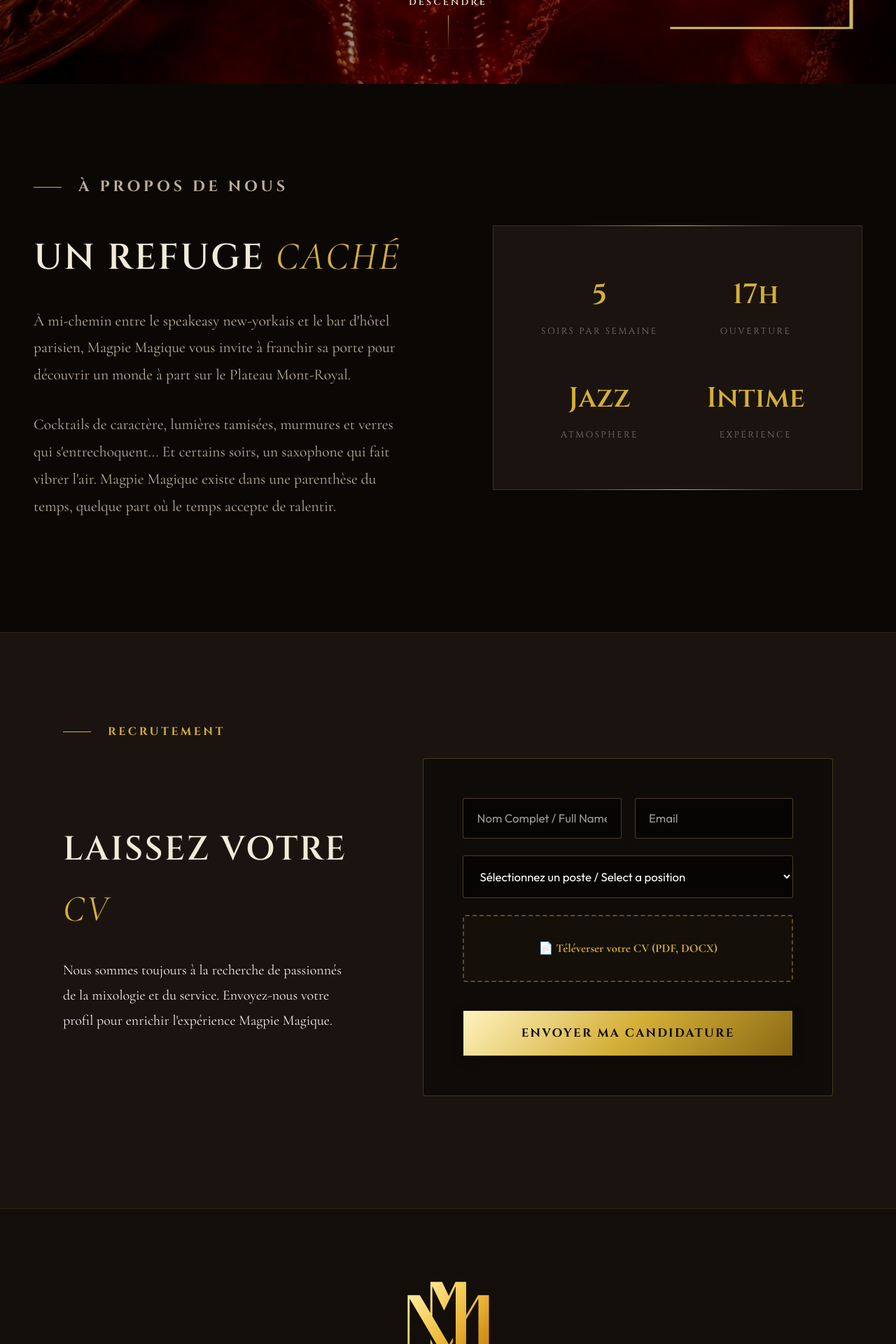
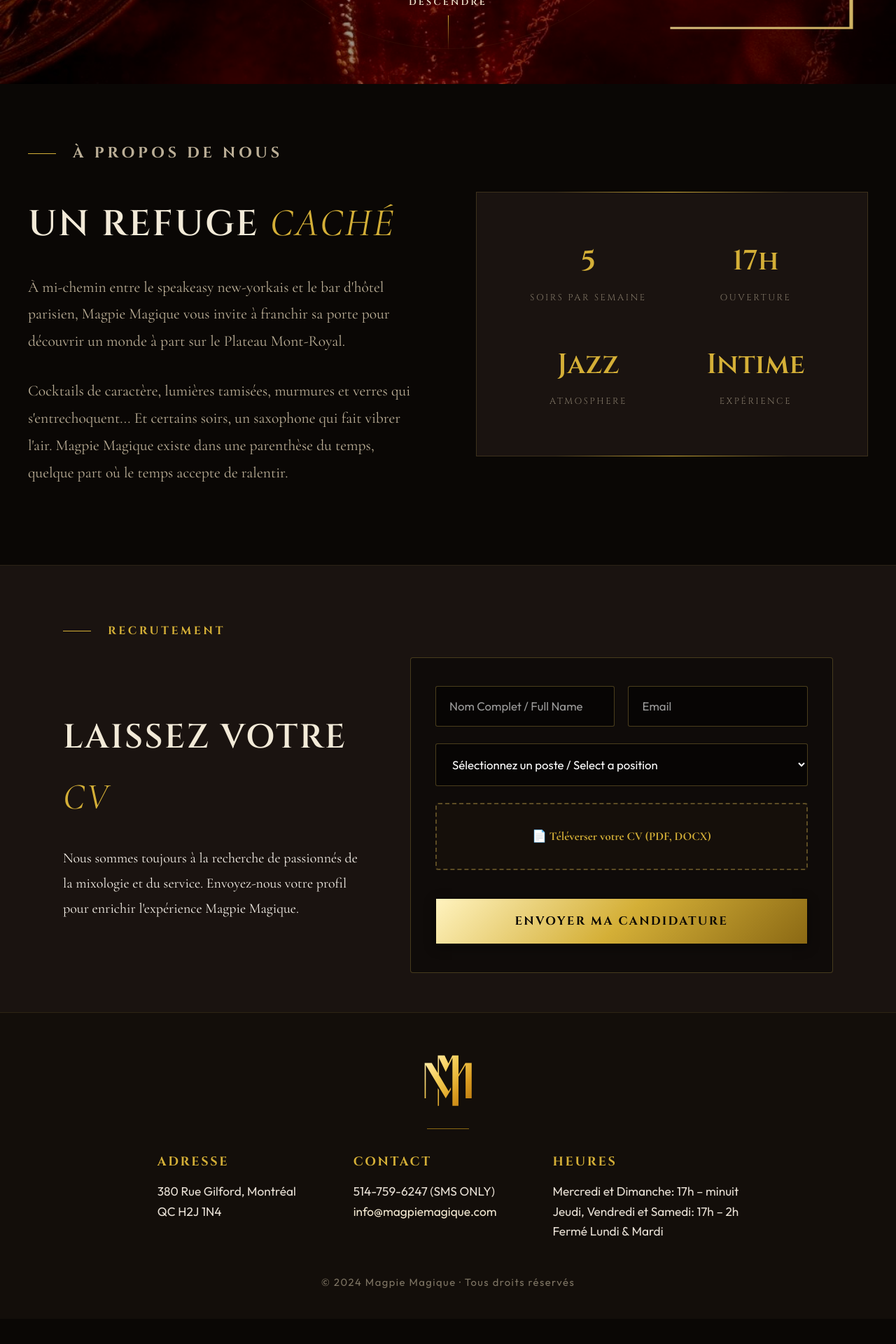
Before and after one commit to neyrissson/magpie-website, a Next.js app: page / in a window 1280 px wide. Shown: the part 680-2600 px from the top of the page at 70% size. After the commit the page ends 2564 px from the top, so only its background shows below. Built offline with nearby package versions, Linux system fonts and the light colour scheme; no server answers; the database is empty.

Commit message:
Tighten footer and section spacing, boost footer typography size and contrast

```diff
--- a/src/app/globals.css
+++ b/src/app/globals.css
@@ -368,7 +368,7 @@
 
 /* ── SECTIONS COMMON ── */
 section {
-    padding: 8rem 3rem;
+    padding: 5rem 2.5rem;
 }
 
 .section-label {
@@ -414,7 +414,7 @@
 .about-container {
     display: grid;
     grid-template-columns: 1fr 1fr;
-    gap: 8rem;
+    gap: 5rem;
     align-items: center;
     max-width: 1200px;
     margin: 0 auto;
@@ -769,68 +769,70 @@
 .footer {
     background: var(--black-mid);
     border-top: 1px solid rgba(201, 168, 76, 0.15);
-    padding: 6rem 3rem 3rem;
+    padding: 3.5rem 2rem 2.5rem;
     text-align: center;
 }
 
 .footer-logo-svg {
-    height: 140px;
+    height: 80px;
     width: auto;
-    margin-bottom: 2rem;
-}
-
-.footer-tagline {
-    font-style: italic;
-    font-size: 1.1rem;
-    color: rgba(232, 218, 187, 0.5);
-    margin-bottom: 3rem;
+    margin-bottom: 1.2rem;
 }
 
 .footer-divider {
-    width: 80px;
+    width: 60px;
     height: 1px;
     background: var(--gold-dim);
-    margin: 0 auto 3rem;
+    margin: 0 auto 2rem;
 }
 
 .footer-info {
     display: flex;
     justify-content: center;
-    gap: 6rem;
+    gap: 5rem;
     text-align: left;
-    max-width: 1000px;
-    margin: 0 auto 5rem;
+    max-width: 960px;
+    margin: 0 auto 2.8rem;
+}
+
+.info-block {
+    min-width: 200px;
 }
 
 .info-block h4 {
     font-family: var(--font-deco);
-    font-size: 0.75rem;
-    letter-spacing: 0.2em;
+    font-size: 1.12rem;
+    letter-spacing: 0.15em;
     color: var(--gold);
     text-transform: uppercase;
-    margin-bottom: 1rem;
+    margin-bottom: 0.8rem;
+    font-weight: 700;
 }
 
 .info-block p {
-    font-size: 1rem;
-    color: rgba(232, 218, 187, 0.6);
+    font-family: var(--font-sans), -apple-system, BlinkMacSystemFont, sans-serif;
+    font-size: 1.08rem;
+    color: #e8e0d5;
+    line-height: 1.65;
 }
 
 .info-block a {
-    color: inherit;
+    color: var(--gold-light);
     text-decoration: none;
     border-bottom: 1px solid transparent;
+    transition: all 0.2s;
 }
 
 .info-block a:hover {
     border-color: var(--gold);
-    color: gold;
+    color: var(--gold);
 }
 
 .footer-copy {
-    font-size: 0.8rem;
-    color: rgba(232, 218, 187, 0.3);
-    letter-spacing: 0.15em;
+    font-size: 0.92rem;
+    color: rgba(232, 218, 187, 0.5);
+    letter-spacing: 0.1em;
+    font-family: var(--font-sans), sans-serif;
 }
 
 /* ── RESPONSIVE ── */
@@ -994,19 +996,19 @@
 
     /* Footer on mobile */
     .footer {
-        padding: 4.5rem 1.5rem 2.5rem;
+        padding: 3.5rem 1.5rem 2rem;
         width: 100%;
     }
 
     .footer-logo-svg {
-        height: 100px;
+        height: 70px;
     }
 
     .footer-info {
         flex-direction: column;
-        gap: 2.5rem;
+        gap: 2rem;
         text-align: center;
-        margin-bottom: 3.5rem;
+        margin-bottom: 2.5rem;
         width: 100%;
     }
 
--- a/src/components/Footer.js
+++ b/src/components/Footer.js
@@ -34,13 +34,13 @@
       <div className="footer-logo">
         <img src={logoSrc} alt="Magpie Magique" className="footer-logo-svg" />
       </div>
-      <div className="footer-tagline">
-        {/* Tagline Content (If any) */}
-      </div>
       <div className="footer-divider"></div>
       <div className="footer-info">
         <div className="info-block">
-          <h4>Location</h4>
+          <h4>
+            <span className="fr">Adresse</span>
+            <span className="en">Location</span>
+          </h4>
           <p style={{ whiteSpace: 'pre-line' }}>
             <span className="fr">
               {getContent('footer_address', 'text_fr', "380 Rue Gilford, Montréal\nQC H2J 1N4")}
@@ -51,7 +51,10 @@
           </p>
         </div>
         <div className="info-block">
-          <h4>Contact</h4>
+          <h4>
+            <span className="fr">Contact</span>
+            <span className="en">Contact</span>
+          </h4>
           <p>
             <span className="fr">
               {renderContactLines(getContent('footer_contact', 'text_fr', "514-759-6247 (SMS ONLY)\ninfo@magpiemagique.com"))}
--- a/src/components/RecruitSection.js
+++ b/src/components/RecruitSection.js
@@ -35,7 +35,7 @@
   };
 
   return (
-    <section id="recruit" className="recruit-section" style={{ background: 'var(--black-card)', borderTop: '1px solid rgba(201, 168, 76, 0.1)', paddingBottom: '10rem' }}>
+    <section id="recruit" className="recruit-section" style={{ background: 'var(--black-card)', borderTop: '1px solid rgba(201, 168, 76, 0.1)', padding: '5rem 2rem 3.5rem' }}>
       <div className="menu-container">
         <p className="section-label">
           <span className="fr">Recrutement</span>
@@ -134,14 +134,14 @@
         .recruit-grid {
           display: grid;
           grid-template-columns: minmax(280px, 1fr) 1.4fr;
-          gap: 6rem;
+          gap: 4rem;
           align-items: center;
         }
         .recruit-title {
           font-size: clamp(2.2rem, 5vw, 3rem);
         }
         .recruit-form-card {
-          padding: 3.5rem;
+          padding: 2.5rem 2.2rem;
           border: 1px solid rgba(201, 168, 76, 0.3);
           background: rgba(0,0,0,0.4);
           border-radius: 4px;
```
